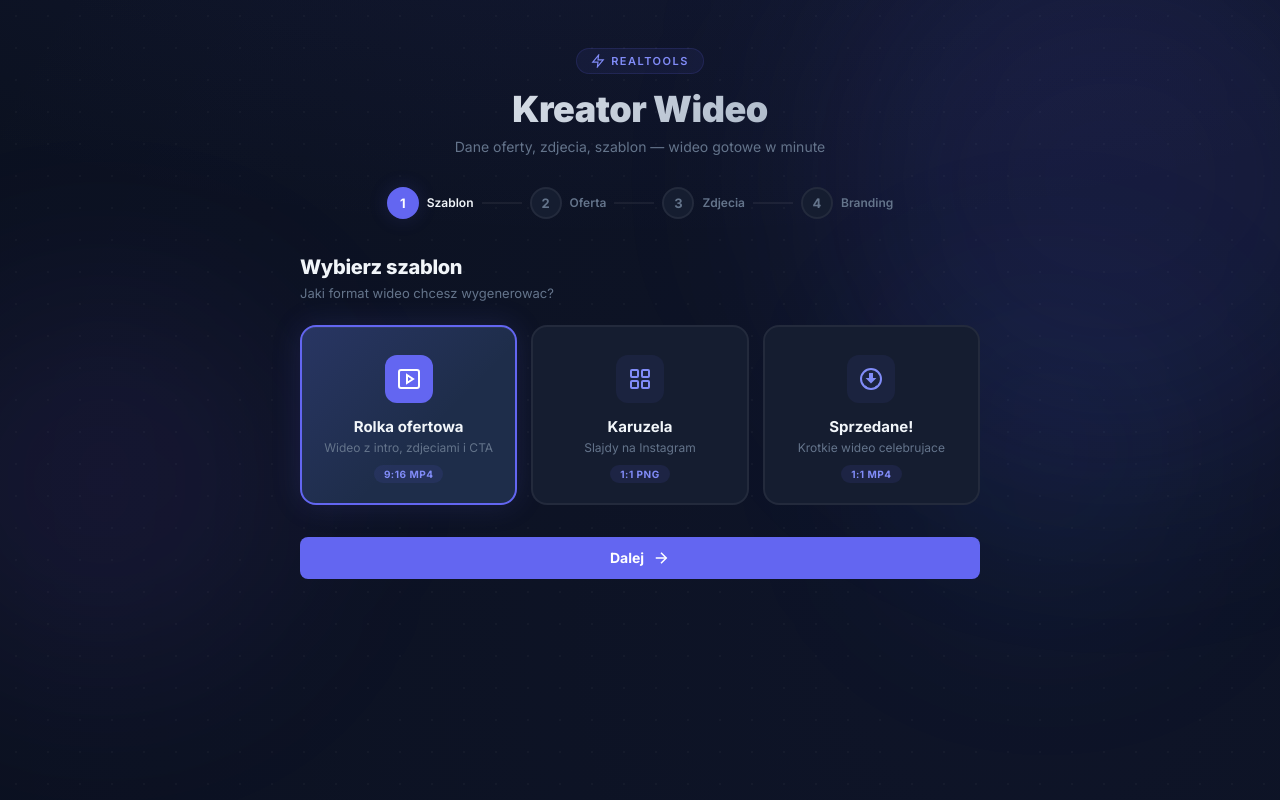
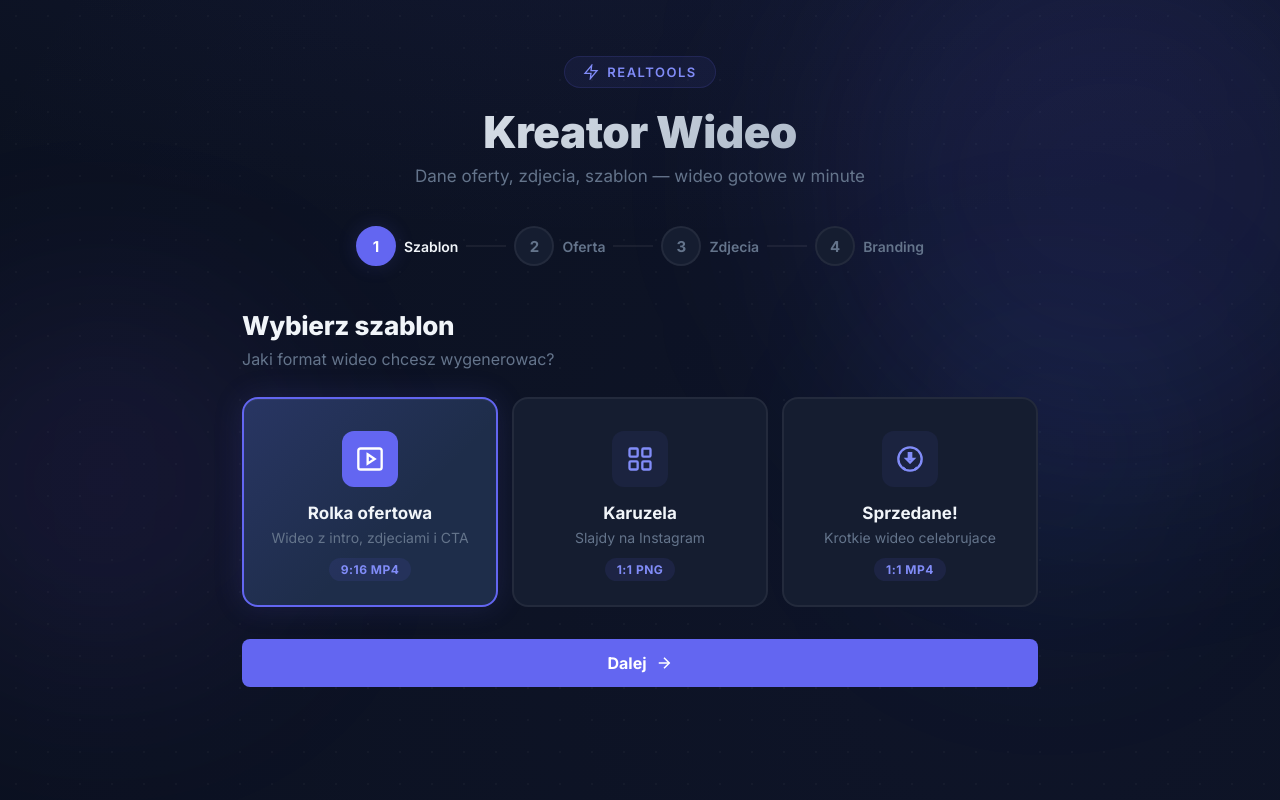
Before and after one commit to dariuszszuca-lang/kreator-wideo-nieruchomosci, a Flask app: page / in a window 1280 px wide. Run offline with Flask 3, Linux system fonts and the light colour scheme.

Commit message:
UI: wieksze fonty, paddingi, pola — lepsza czytelnosc
Co-Authored-By: Claude Opus 4.6 <noreply@anthropic.com>

```diff
--- a/templates/index.html
+++ b/templates/index.html
@@ -62,40 +62,40 @@
     .app {
       position: relative;
       z-index: 1;
-      max-width: 720px;
+      max-width: 860px;
       margin: 0 auto;
-      padding: 0 20px 60px;
+      padding: 0 32px 80px;
     }
 
     /* === HEADER === */
     .header {
       text-align: center;
-      padding: 48px 0 32px;
+      padding: 56px 0 40px;
     }
 
     .header-badge {
       display: inline-flex;
       align-items: center;
-      gap: 6px;
-      padding: 5px 14px;
+      gap: 8px;
+      padding: 7px 18px;
       background: var(--accent-subtle);
       border: 1px solid rgba(99,102,241,0.15);
       border-radius: 20px;
-      font-size: 11px;
+      font-size: 13px;
       font-weight: 600;
       color: var(--accent-light);
       letter-spacing: 1.5px;
       text-transform: uppercase;
-      margin-bottom: 16px;
+      margin-bottom: 20px;
     }
 
     .header-badge svg {
-      width: 14px;
-      height: 14px;
+      width: 16px;
+      height: 16px;
     }
 
     .header h1 {
-      font-size: 36px;
+      font-size: 44px;
       font-weight: 900;
       letter-spacing: -0.5px;
       background: linear-gradient(135deg, #f1f5f9 0%, #94a3b8 100%);
@@ -107,8 +107,8 @@
 
     .header p {
       color: var(--text-3);
-      margin-top: 8px;
-      font-size: 14px;
+      margin-top: 10px;
+      font-size: 17px;
       font-weight: 400;
     }
 
@@ -118,7 +118,7 @@
       align-items: center;
       justify-content: center;
       gap: 0;
-      margin-bottom: 36px;
+      margin-bottom: 44px;
       padding: 0 20px;
     }
 
@@ -133,13 +133,13 @@
     .progress-step.disabled { pointer-events: none; }
 
     .progress-num {
-      width: 32px;
-      height: 32px;
+      width: 40px;
+      height: 40px;
       border-radius: 50%;
       display: flex;
       align-items: center;
       justify-content: center;
-      font-size: 13px;
+      font-size: 15px;
       font-weight: 700;
       background: var(--surface);
       border: 2px solid var(--border);
@@ -167,7 +167,7 @@
     }
 
     .progress-label {
-      font-size: 12px;
+      font-size: 14px;
       font-weight: 600;
       color: var(--text-3);
       transition: color 0.3s;
@@ -202,16 +202,16 @@
     }
 
     .step-title {
-      font-size: 20px;
+      font-size: 26px;
       font-weight: 800;
-      margin-bottom: 6px;
+      margin-bottom: 8px;
       letter-spacing: -0.3px;
     }
 
     .step-desc {
-      font-size: 13px;
+      font-size: 16px;
       color: var(--text-3);
-      margin-bottom: 24px;
+      margin-bottom: 28px;
     }
 
     /* === TEMPLATE CARDS === */
@@ -225,7 +225,7 @@
       background: var(--surface);
       border: 2px solid var(--border);
       border-radius: var(--radius-lg);
-      padding: 28px 16px 20px;
+      padding: 32px 20px 24px;
       text-align: center;
       cursor: pointer;
       transition: all 0.25s;
@@ -259,9 +259,9 @@
     .tpl-card.active::before { opacity: 1; }
 
     .tpl-icon {
-      width: 48px;
-      height: 48px;
-      margin: 0 auto 14px;
+      width: 56px;
+      height: 56px;
+      margin: 0 auto 16px;
       border-radius: var(--radius);
       background: var(--accent-subtle);
       display: flex;
@@ -272,8 +272,8 @@
     }
 
     .tpl-icon svg {
-      width: 24px;
-      height: 24px;
+      width: 28px;
+      height: 28px;
       stroke: var(--accent-light);
     }
 
@@ -284,16 +284,16 @@
     .tpl-card.active .tpl-icon svg { stroke: white; }
 
     .tpl-name {
-      font-size: 15px;
+      font-size: 17px;
       font-weight: 700;
       color: var(--text);
-      margin-bottom: 4px;
+      margin-bottom: 6px;
       position: relative;
       z-index: 1;
     }
 
     .tpl-desc {
-      font-size: 12px;
+      font-size: 14px;
       color: var(--text-3);
       position: relative;
       z-index: 1;
@@ -301,10 +301,10 @@
 
     .tpl-format {
       display: inline-block;
-      margin-top: 10px;
-      padding: 3px 10px;
+      margin-top: 12px;
+      padding: 4px 12px;
       border-radius: 20px;
-      font-size: 10px;
+      font-size: 12px;
       font-weight: 700;
       background: rgba(99,102,241,0.1);
       color: var(--accent-light);
@@ -714,9 +714,9 @@
     }
 
     .btn {
-      padding: 12px 24px;
+      padding: 14px 28px;
       border-radius: var(--radius-sm);
-      font-size: 14px;
+      font-size: 16px;
       font-weight: 700;
       font-family: inherit;
       cursor: pointer;
```
Also changed, not shown: other parts of templates/index.html (+44 -44 lines).
